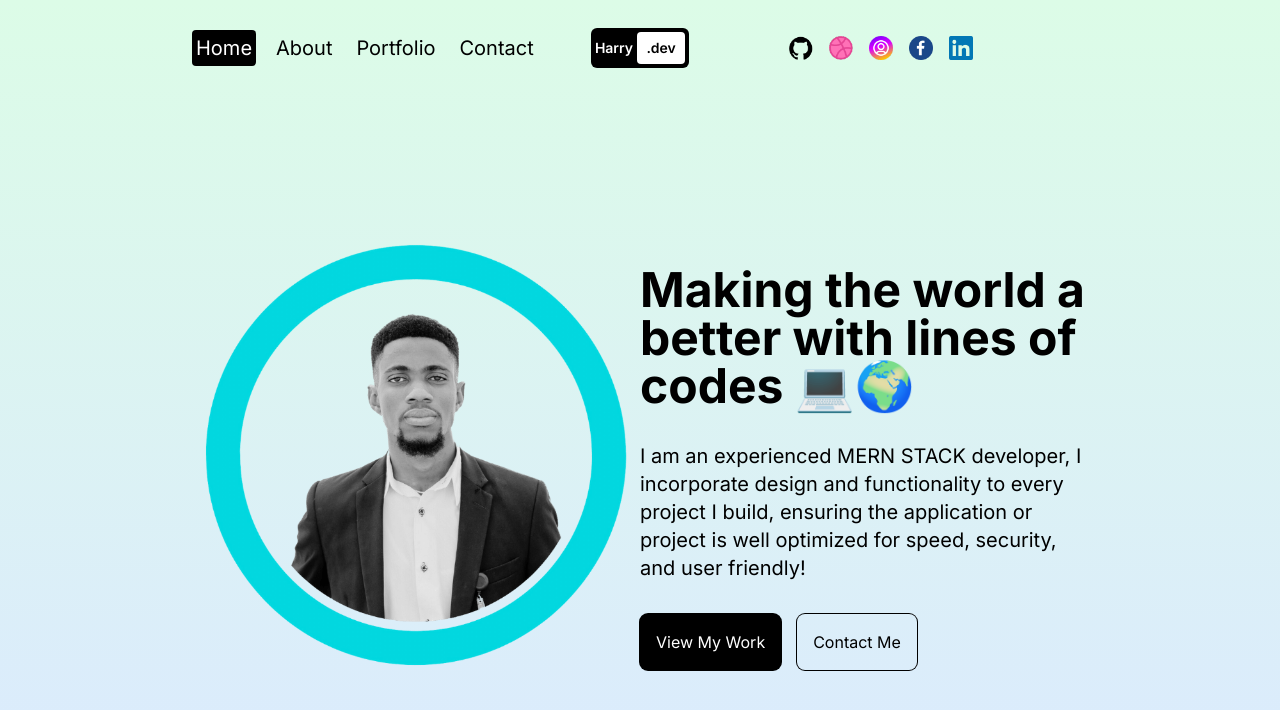
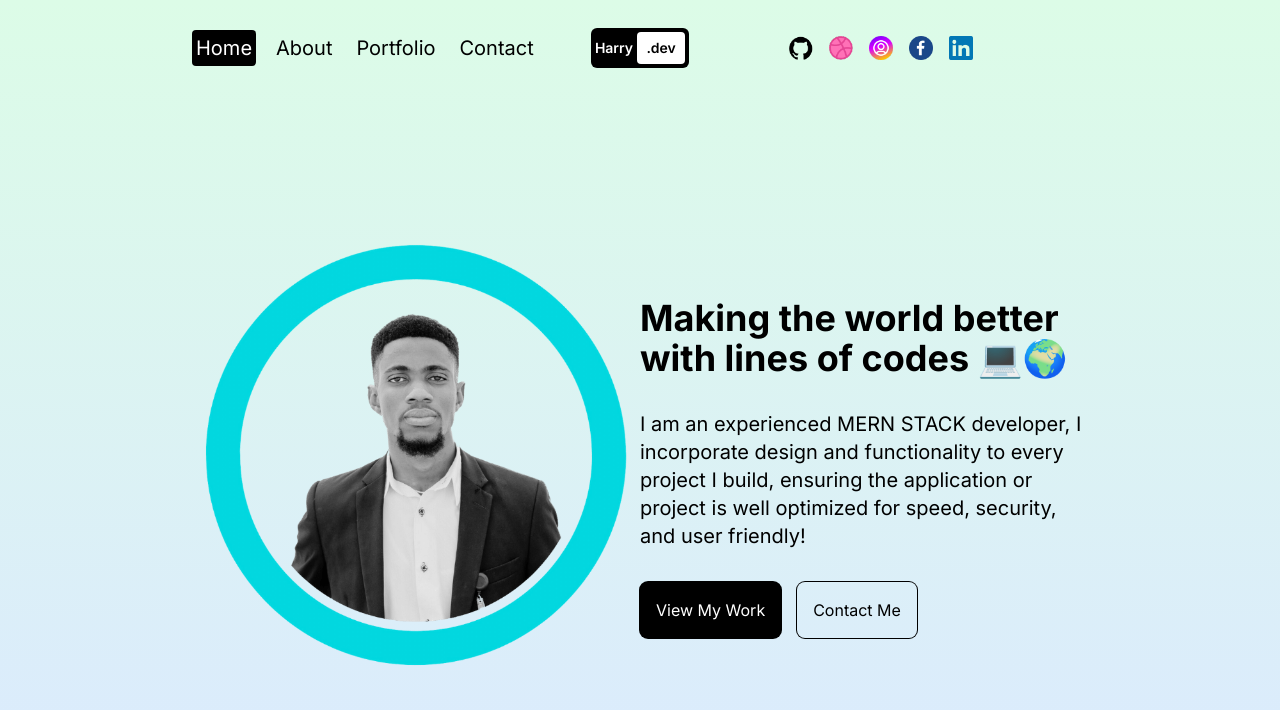
Before and after one commit to harryudi/harry-next-animated-portfolio, a Next.js app: page / in a window 1280 px wide. Shown: the top 710 px of the page. Built offline with nearby package versions, Linux system fonts and the light colour scheme.

Commit message:
Update page.jsx

```diff
--- a/src/app/page.jsx
+++ b/src/app/page.jsx
@@ -19,8 +19,8 @@ const Homepage = () => {
         {/* TEXT CONTAINER */}
         <div className="h-1/2 lg:h-full lg:w-1/2 flex flex-col gap-8 items-center justify-center">
           {/* TITLE */}
-          <h1 className="text-4xl md:text-5xl pt-10 font-bold">
-          Making the world a better with lines of codes 💻🌍</h1>
+          <h1 className="text-3xl md:text-4xl pt-10 font-bold">
+          Making the world better with lines of codes 💻🌍</h1>
           {/* DESC */}
           <p className="md:text-xl">
           I am an experienced MERN STACK developer, I incorporate design and functionality to every project I build, ensuring the application or project is well optimized for speed, security, and user friendly!
```
